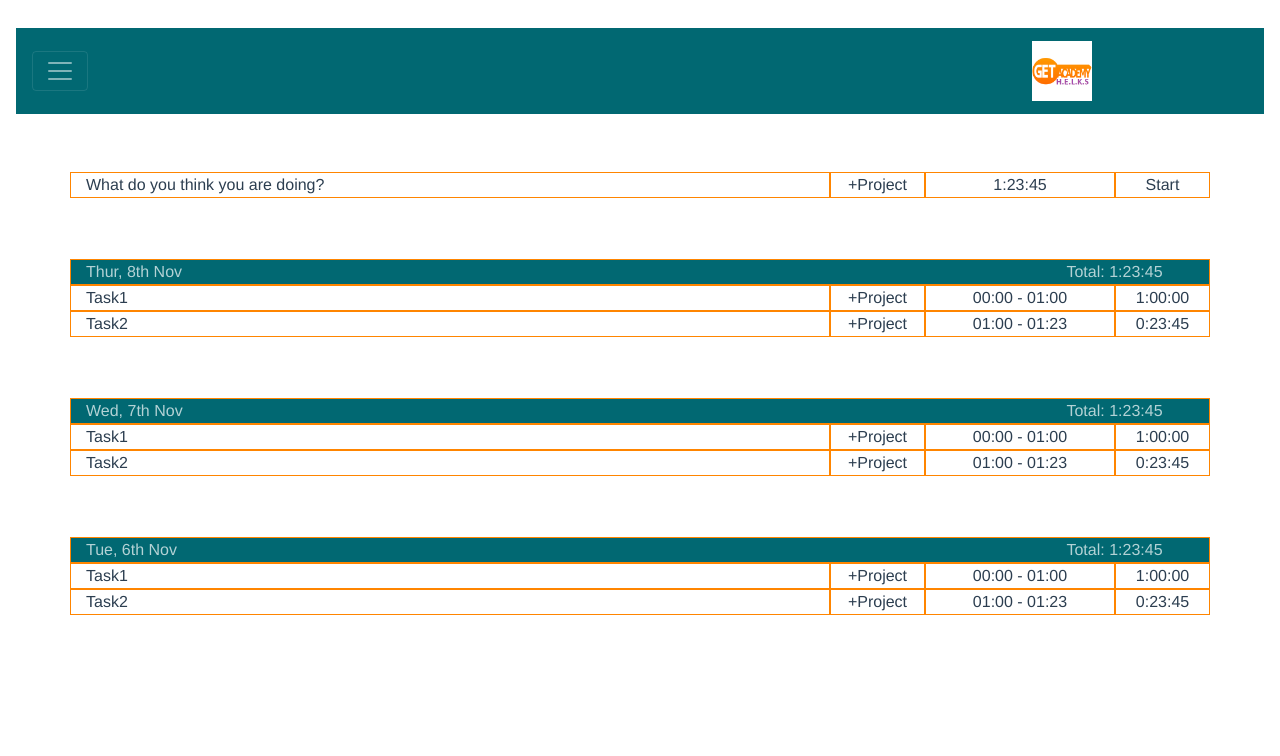
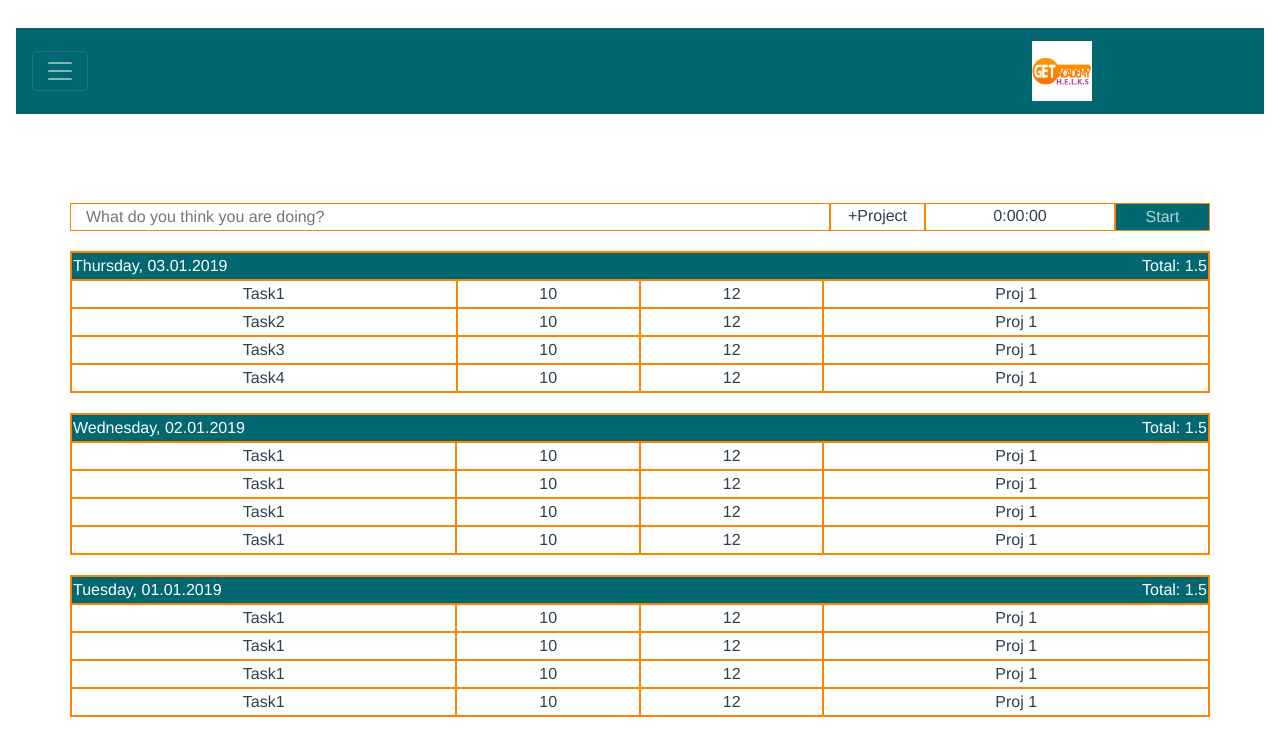
Before and after one commit to GETAcademySolutions/workhour, a Vue app: page /#/TimeTracker in a window 1280 px wide. Shown: the top 756 px of the page. Built offline with nearby package versions, Linux system fonts and the light colour scheme.

Commit message:
Terje update
v-for

```diff
--- a/src/App.vue
+++ b/src/App.vue
@@ -53,6 +53,10 @@ export default {
   background-color: #016872;
 }
 
+.initButtonBlue {
+  background-color: #016872;
+}
+
 .containerDiv {
   border: 1.5px solid #ff8500;
   padding: 1% 0;
--- a/src/components/Projects.vue
+++ b/src/components/Projects.vue
@@ -1,6 +1,30 @@
 <template>
   <div class="projects">
-    <div class="pageHeader">Projects</div>
+    <div class="row" style="margin-bottom: 1%;">
+      <div class="pageHeader" style="margin-right: auto;">Projects</div>
+      <!-- Hidden \/ -->
+      <div class="col-1 noRightBorder containerDiv miniContainerDiv" style="visibility: hidden;">
+
+
+        <b-dropdown class="dropdownDiv" variant="link" left>
+          <template slot="button-content">
+            <em class="dropdownButton">Today</em>
+          </template>
+          <b-dropdown-item href="#">Something</b-dropdown-item>
+          <b-dropdown-divider style="border-color: #FF8500;"></b-dropdown-divider>
+          <b-dropdown-item href="#">Something else</b-dropdown-item>
+        </b-dropdown>
+
+
+      </div>
+      <!-- /\ Hidden \/ -->
+      <div class="col-1 containerDiv miniContainerDiv" style="visibility: hidden;">
+        <button class="initButton3" style="width: 47%;">&lt;</button>
+        <button class="initButton3" style="width: 47%;">></button>
+      </div>
+      <!-- /\ Hidden -->
+
+    </div>
     <div class="containerDiv row">
 
 
@@ -44,7 +68,8 @@
       </b-dropdown>
 
 
-      <div class="col-7"><input class="searchBar" type="text" placeholder="Search by description..."></div>
+      <div class="col-3"></div>
+      <div class="col-4"><input class="searchBar" type="text" placeholder="Search by description..."></div>
       <div class="col-1"><button class="initButton3">Filter</button></div>
     </div>
   </div>
@@ -64,6 +89,7 @@ export default {
       }
     }
   };
+
 </script>
 
 <style scoped>
--- a/src/components/TimeTracker.vue
+++ b/src/components/TimeTracker.vue
@@ -1,93 +1,199 @@
 <template>
   <div class="timeTracker">
     <div class="containerDiv row">
-      <div class="col-8 containerPart text-left">What do you think you are doing?</div>
+
+    </div>
+    <div id="app" class="row">
+      <input class="col-8 containerPart text-left" v-on:keydown.enter="stopLog" placeholder="What do you think you are doing?" />
       <div class="col-1 containerPart">+Project</div>
-      <div class="col-2 containerPart">1:23:45</div>
-      <div class="col-1 containerPart">Start</div>
-    </div>
-    <div class="containerDiv row">
-      <div class="col-10 text-left noBorderRight day">Thur, 8th Nov</div>
-      <div class="col-2 noBorderLeft day">Total: 1:23:45</div>
+      <div class="col-2 containerPart" id="timer">0:00:00</div>
+      <button class="col-1 containerPart initButtonBlue day" id="startTimer" @click="createLog">Start</button>
+      <button class="col-1 containerPart initButtonBlue day" id="stopTimer" @click="stopLog" style="display: none;">Stop</button>
+      <table class="col-12" v-for="day in days" style="margin-top: 20px">
+        <tr style="background-color: #016872; color: white">
+          <td colspan="4"><span style="float: left;"> {{ day.dayName }}, {{ day.date }}</span><span style="float: right;">Total: {{day.total}}</span></td>
+        </tr>
+        <tr v-for="task in day.tasks">
+          <td>{{ task.description }}</td>
+          <td>{{ task.startTime }}</td>
+          <td>{{ task.endTime }}</td>
+          <td>{{ task.project }}</td>
+        </tr>
+      </table>
 
-      <div class="col-8 containerPart text-left">Task1</div>
-      <div class="col-1 containerPart">+Project</div>
-      <div class="col-2 containerPart">00:00 - 01:00</div>
-      <div class="col-1 containerPart">1:00:00</div>
-
-      <div class="col-8 containerPart text-left">Task2</div>
-      <div class="col-1 containerPart">+Project</div>
-      <div class="col-2 containerPart">01:00 - 01:23</div>
-      <div class="col-1 containerPart">0:23:45</div>
-    </div>
-    <div class="containerDiv row">
-      <div class="col-10 text-left noBorderRight day">Wed, 7th Nov</div>
-      <div class="col-2 noBorderLeft day">Total: 1:23:45</div>
-
-      <div class="col-8 containerPart text-left">Task1</div>
-      <div class="col-1 containerPart">+Project</div>
-      <div class="col-2 containerPart">00:00 - 01:00</div>
-      <div class="col-1 containerPart">1:00:00</div>
-
-      <div class="col-8 containerPart text-left">Task2</div>
-      <div class="col-1 containerPart">+Project</div>
-      <div class="col-2 containerPart">01:00 - 01:23</div>
-      <div class="col-1 containerPart">0:23:45</div>
-    </div>
-    <div class="containerDiv row">
-      <div class="col-10 text-left noBorderRight day">Tue, 6th Nov</div>
-      <div class="col-2 noBorderLeft day">Total: 1:23:45</div>
-
-      <div class="col-8 containerPart text-left">Task1</div>
-      <div class="col-1 containerPart">+Project</div>
-      <div class="col-2 containerPart">00:00 - 01:00</div>
-      <div class="col-1 containerPart">1:00:00</div>
-
-      <div class="col-8 containerPart text-left">Task2</div>
-      <div class="col-1 containerPart">+Project</div>
-      <div class="col-2 containerPart">01:00 - 01:23</div>
-      <div class="col-1 containerPart">0:23:45</div>
-    </div>
-    <div class="containerDiv row">
     </div>
   </div>
 </template>
 
 <script>
+  var count = 0;
   export default {
-  name: "TimeTracker",
+    name: "app",
     data() {
-    return {};
+      return {
+        days: [{
+            date: "03.01.2019",
+            dayName: "Thursday",
+            total: 1.5,
+            tasks: [{
+                description: "Task1",
+                startTime: 10,
+                endTime: 12,
+                project: "Proj 1"
+              },
+              {
+                description: "Task2",
+                startTime: 10,
+                endTime: 12,
+                project: "Proj 1"
+              },
+              {
+                description: "Task3",
+                startTime: 10,
+                endTime: 12,
+                project: "Proj 1"
+              },
+              {
+                description: "Task4",
+                startTime: 10,
+                endTime: 12,
+                project: "Proj 1"
+              }
+            ]
+          },
+          {
+            date: "02.01.2019",
+            dayName: "Wednesday",
+            total: 1.5,
+            tasks: [{
+                description: "Task1",
+                startTime: 10,
+                endTime: 12,
+                project: "Proj 1"
+              },
+              {
+                description: "Task1",
+                startTime: 10,
+                endTime: 12,
+                project: "Proj 1"
+              },
+              {
+                description: "Task1",
+                startTime: 10,
+                endTime: 12,
+                project: "Proj 1"
+              },
+              {
+                description: "Task1",
+                startTime: 10,
+                endTime: 12,
+                project: "Proj 1"
+              }
+            ]
+          },
+          {
+            date: "01.01.2019",
+            dayName: "Tuesday",
+            total: 1.5,
+            tasks: [{
+                description: "Task1",
+                startTime: 10,
+                endTime: 12,
+                project: "Proj 1"
+              },
+              {
+                description: "Task1",
+                startTime: 10,
+                endTime: 12,
+                project: "Proj 1"
+              },
+              {
+                description: "Task1",
+                startTime: 10,
+                endTime: 12,
+                project: "Proj 1"
+              },
+              {
+                description: "Task1",
+                startTime: 10,
+                endTime: 12,
+                project: "Proj 1"
+              }
+            ]
+          }
+        ]
+      };
     },
     methods: {
       home() {
-      this.$router.push({ name: "Home" });
+        this.$router.push({
+          name: "Home"
+        });
+      },
+      log() {
+        count++;
+        var seconds = count % 60;
+        var minutes = Math.floor(count / 60);
+        var hours = Math.floor(minutes / 60);
+        minutes %= 60;
+        hours %= 60;
+        var adsec = ("0" + seconds).slice(-2);
+        var admin = ("0" + minutes).slice(-2);
+        var adhr = ("0" + hours).slice(-2);
+        timer.innerHTML = hours + ":" + admin + ":" + adsec;
+      },
+      createLog() {
+        this.$options.interval = setInterval(this.log, 1000);
+        startTimer.style.display = "none";
+        stopTimer.style.display = "block";
+      },
+      stopLog() {
+        clearInterval(this.$options.interval);
+        startTimer.style.display = "block";
+        stopTimer.style.display = "none";
+        //reset
+        count = 0;
+        timer.innerHTML = "0:00:00";
       }
     }
   };
+
 </script>
 <style scoped>
   .containerPart {
-  border: 1.5px solid #FF8500;
+    border: 1.5px solid #ff8500;
   }
+
   .containerDiv {
     margin-top: 3.5%;
     font-size: 100%;
     border: none;
   }
+
   .noBorder {
     border: none;
   }
+
   .noBorderLeft {
-  border: 1.5px solid #FF8500;
+    border: 1.5px solid #ff8500;
     border-left: none;
   }
+
   .noBorderRight {
-  border: 1.5px solid #FF8500;
+    border: 1.5px solid #ff8500;
     border-right: none;
   }
+
   .day {
     background-color: #016872;
     color: rgba(255, 255, 255, 0.7);
   }
+
+  table,
+  tr,
+  td {
+    border-collapse: collapse;
+    border: 2px solid #ff8500;
+  }
+
 </style>
```
Lines whose indentation alone changed are shown as unchanged.
